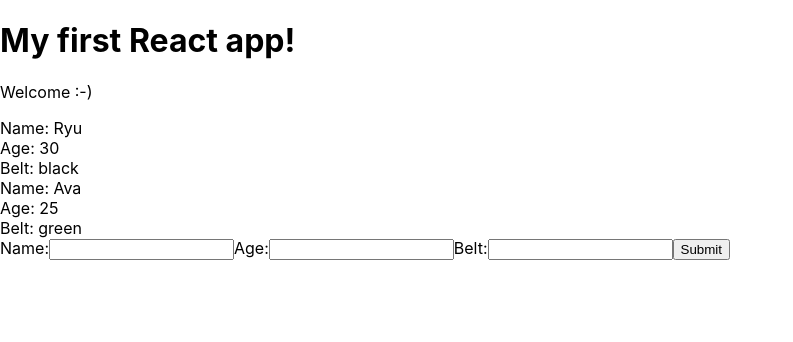
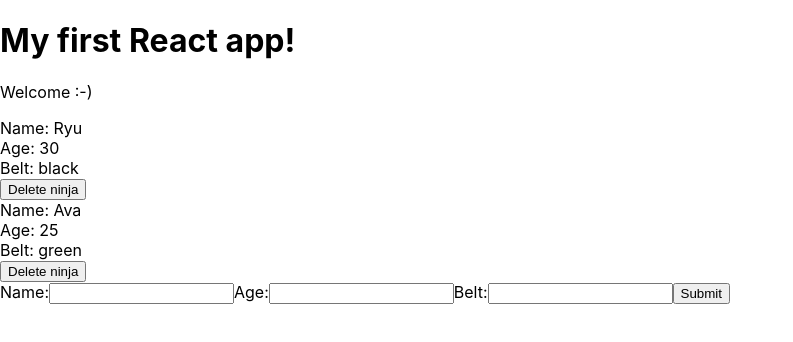
Before and after one commit to avacallery/react-apps, a React (Create React App) app in the folder myapp/: page / in a window 1280 px wide. Shown: the top 342 px of the page, without its empty margins (0-793 px from the left). Built offline with nearby package versions, Linux system fonts and the light colour scheme.

Commit message:
delete objects from array and store in a copy of the array

```diff
--- a/myapp/src/App.js
+++ b/myapp/src/App.js
@@ -19,12 +19,20 @@
         ninjas: ninjas
       })
   }
+  deleteNinja = (id) => {
+    let ninjas = this.state.ninjas.filter(ninja => {
+      return ninja.id !== id
+    });
+    this.setState({
+      ninjas: ninjas
+    })
+  }
   render() {
     return (
       <div className="App">
         <h1>My first React app!</h1>
         <p>Welcome :-)</p>
-        <Ninjas ninjas={this.state.ninjas}/>
+        <Ninjas deleteNinja={this.deleteNinja} ninjas={this.state.ninjas}/>
         <AddNinja addNinja={this.addNinja}/>
       </div>
     );
--- a/myapp/src/Ninjas.js
+++ b/myapp/src/Ninjas.js
@@ -2,29 +2,20 @@
 
 //child component
 
-const Ninjas = ({ ninjas }) => {
-//     const ninjaList = ninjas.map(ninja => {
-//         if (ninja.age < 20) {
-//             return (
-//                 <div className="ninja" key={ninja.id}>
-//                     <div>Name: {ninja.name}</div>
-//                     <div>Age: {ninja.age}</div>
-//                     <div>Belt: {ninja.belt}</div>
-//                 </div>
-//             )
-//         } else {
-//             return null
-//         }
-//     })
-
+const Ninjas = ({ ninjas, deleteNinja}) => {
     const ninjaList = ninjas.map(ninja => {
-    return ninja.age > 20 ? (
+        if (ninja.age > 20) {
+            return (
                 <div className="ninja" key={ninja.id}>
                     <div>Name: {ninja.name}</div>
                     <div>Age: {ninja.age}</div>
                     <div>Belt: {ninja.belt}</div>
+                    <button onClick={() => {deleteNinja(ninja.id)}}>Delete ninja</button>
                 </div>
-    ) : null;
+            )
+        } else {
+            return null
+        }
     })
     return (
                 <div className="ninja-list">
```
Also changed, not shown: 1 other file (tests, documents, lock files or other folders). Lines whose indentation alone changed are shown as unchanged.
